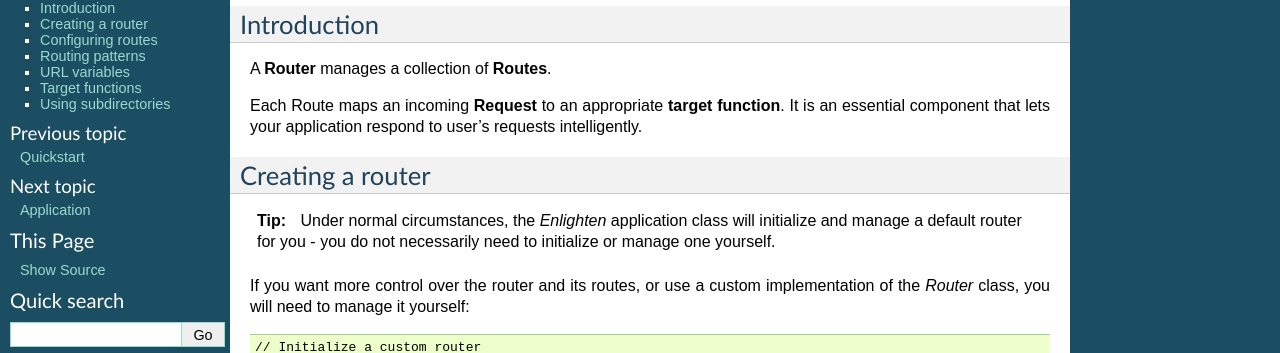
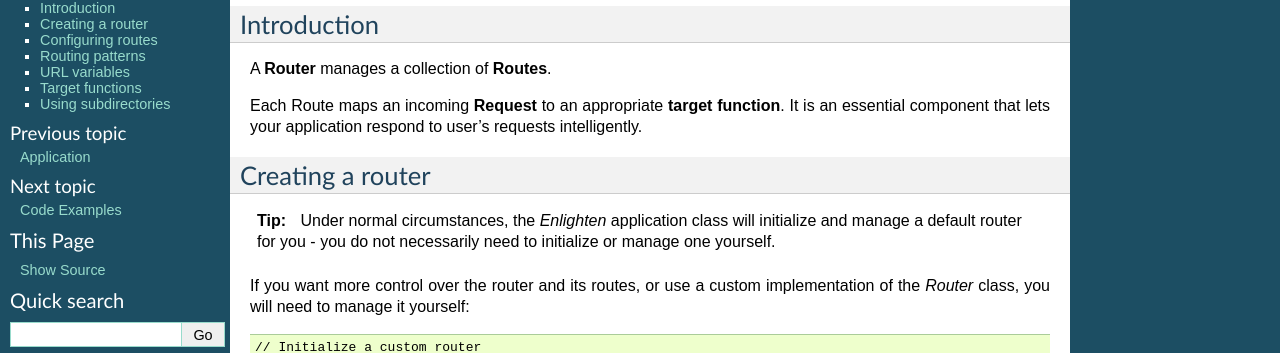
Before and after one commit to roydejong/Enlighten, a Sphinx documentation site: the page built from docs/router.rst, in a window 1280 px wide and 900 px high. Shown: the part 90-443 px from the top of the window. Built offline with Sphinx 7.4.7, drawn with Linux system fonts in a browser that asks for light colours.

```diff
--- a/docs/index.rst
+++ b/docs/index.rst
@@ -5,8 +5,8 @@ Enlighten Documentation
     :hidden:
 
     quickstart
+    application
     router
-    application
     examples
 
 What is Enlighten?
```
